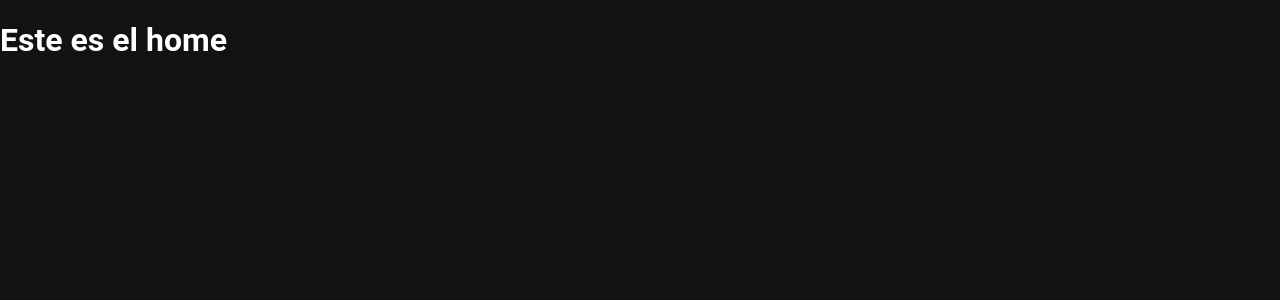
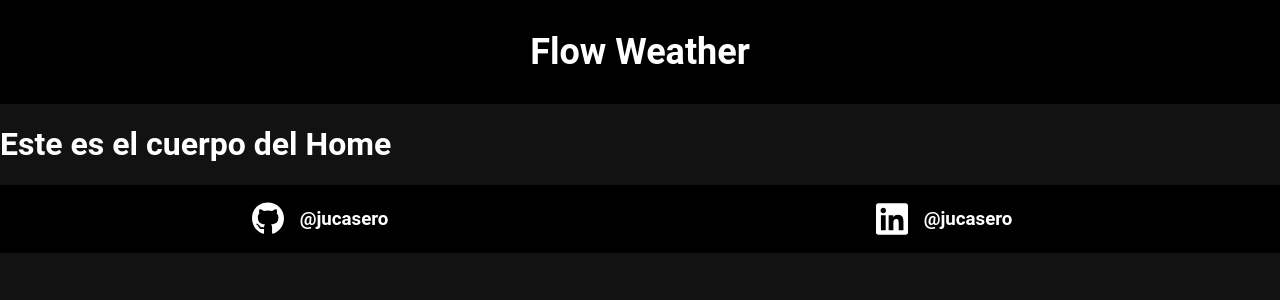
Before and after one commit to jucasero/flow-weather, a React (Create React App) app: page /home in a window 1280 px wide. Shown: the top 300 px of the page. Built offline with nearby package versions, Linux system fonts and the light colour scheme.

Commit message:
feature: add layout components and conect login with home

```diff
--- /dev/null
+++ b/src/components/layout/Footer/Footer.tsx
@@ -0,0 +1,31 @@
+import './style.css';
+
+interface IFooterProps {
+  githubIcon: string;
+  linkedinIcon: string;
+  githubLink: string;
+  linkedinLink: string;
+  githubText: string;
+  linkedinText: string;
+}
+
+export const Footer: React.FC<IFooterProps> = (props: IFooterProps) => {
+  const { githubIcon, linkedinIcon, githubLink, linkedinLink, githubText, linkedinText } = props;
+
+  return (
+    <footer className='footer'>
+      <a className='footer__item' href={githubLink} target='_blank' rel='noreferrer'>
+        <img className='footer__image' src={githubIcon} alt='github icon' />
+        <h3 className='footer__image__text'>{githubText}</h3>
+      </a>
+      <div className='footer__item'>
+        <a className='footer__item' href={linkedinLink} target='_blank' rel='noreferrer'>
+          <img className='footer__image' src={linkedinIcon} alt='linkedin icon' />
+          <h3 className='footer__image__text'>{linkedinText}</h3>
+        </a>
+      </div>
+    </footer>
+  );
+};
+
+export default Footer;
--- /dev/null
+++ b/src/components/layout/Footer/index.ts
@@ -0,0 +1 @@
+export { Footer } from './Footer';
--- /dev/null
+++ b/src/components/layout/Footer/style.css
@@ -0,0 +1,23 @@
+.footer {
+  display: flex;
+  justify-content: space-around;
+  flex-wrap: wrap;
+  background-color: black;
+  margin-top: 1rem;
+  padding: 1rem;
+}
+
+.footer__item {
+  display: flex;
+  align-items: center;
+  text-decoration: none;
+  color: white;
+}
+
+.footer__image {
+  width: 2rem;
+}
+
+.footer__image__text {
+  margin: 0 1rem;
+}
--- /dev/null
+++ b/src/components/layout/Header/Header.tsx
@@ -0,0 +1,16 @@
+import './style.css';
+
+interface IHeaderProps {
+  title: string;
+}
+
+export const Header: React.FC<IHeaderProps> = (props: IHeaderProps) => {
+  const { title } = props;
+  return (
+    <header className='header'>
+      <h2>{title}</h2>
+    </header>
+  );
+};
+
+export default Header;
--- /dev/null
+++ b/src/components/layout/Header/index.ts
@@ -0,0 +1 @@
+export { Header } from './Header';
--- /dev/null
+++ b/src/components/layout/Header/style.css
@@ -0,0 +1,7 @@
+.header {
+  background-color: black;
+  text-align: center;
+  padding: 1px;
+  margin-bottom: 1rem;
+  font-size: 1.5rem;
+}
--- /dev/null
+++ b/src/components/layout/index.ts
@@ -0,0 +1,2 @@
+export { Header } from './Header';
+export { Footer } from './Footer';
--- a/src/views/Home/Home.tsx
+++ b/src/views/Home/Home.tsx
@@ -1 +1,32 @@
-export const Home = () => <h1>Este es el home</h1>;
+import { IGetWeatherParams } from './models';
+import { Header, Footer } from '../../components/layout';
+import { IHomeReducer } from '../../state/models';
+import linkedinIcon from '../../assets/icons/linkedin-icon.svg';
+import githubIcon from '../../assets/icons/github-icon.svg';
+
+interface IHomeProps {
+  getWeather(params: IGetWeatherParams): void;
+  store: IHomeReducer;
+}
+
+export const HomeComponent: React.FC<IHomeProps> = (props: IHomeProps) => {
+  const { getWeather, store } = props;
+  console.log(getWeather, store);
+
+  return (
+    <>
+      <Header title='Flow Weather' />
+      <main>
+        <h1>Este es el cuerpo del Home</h1>
+      </main>
+      <Footer
+        githubIcon={githubIcon}
+        linkedinIcon={linkedinIcon}
+        githubLink='https://github.com/jucasero'
+        linkedinLink='https://www.linkedin.com/in/jucasero'
+        githubText='@jucasero'
+        linkedinText='@jucasero'
+      />
+    </>
+  );
+};
--- a/src/views/Home/index.ts
+++ b/src/views/Home/index.ts
@@ -1 +1,16 @@
-export { Home } from './Home';
+import { connect } from 'react-redux';
+import { getWeather } from '../../state/actions/homeAction';
+import { HomeComponent } from './Home';
+import { RootState } from '../../state/store';
+
+const mapStateToProps = (state: RootState) => ({
+  store: {
+    ...state.homeReducer
+  }
+});
+
+const mapDispatchToProps = {
+  getWeather
+};
+
+export const Home = connect(mapStateToProps, mapDispatchToProps)(HomeComponent);
--- a/src/views/Login/Login.tsx
+++ b/src/views/Login/Login.tsx
@@ -1 +1,13 @@
-export const Login = () => <h1>Este es el login</h1>;
+import './style.css';
+import { Link } from 'react-router-dom';
+
+export const Login: React.FC = () => (
+  <main className='login__main'>
+    <div className='login__container'>
+      <p>Bienvenido a Flow Weather</p>
+      <Link to='/home'>
+        <button className='login__button'>Ingresar</button>
+      </Link>
+    </div>
+  </main>
+);
--- /dev/null
+++ b/src/views/Login/style.css
@@ -0,0 +1,22 @@
+.login__main {
+  display: flex;
+  justify-content: center;
+  align-items: center;
+  height: 100vh;
+}
+
+.login__container {
+  display: flex;
+  flex-direction: column;
+  justify-content: center;
+  align-items: center;
+  font-size: 2rem;
+}
+
+.login__button {
+  cursor: pointer;
+  background-color: #21dbaa;
+  padding: 4px;
+  border-radius: 4px;
+  font-size: 1rem;
+}
```
Also changed, not shown: src/assets/icons/github-icon.svg (added), src/assets/icons/linkedin-icon.svg (added).
